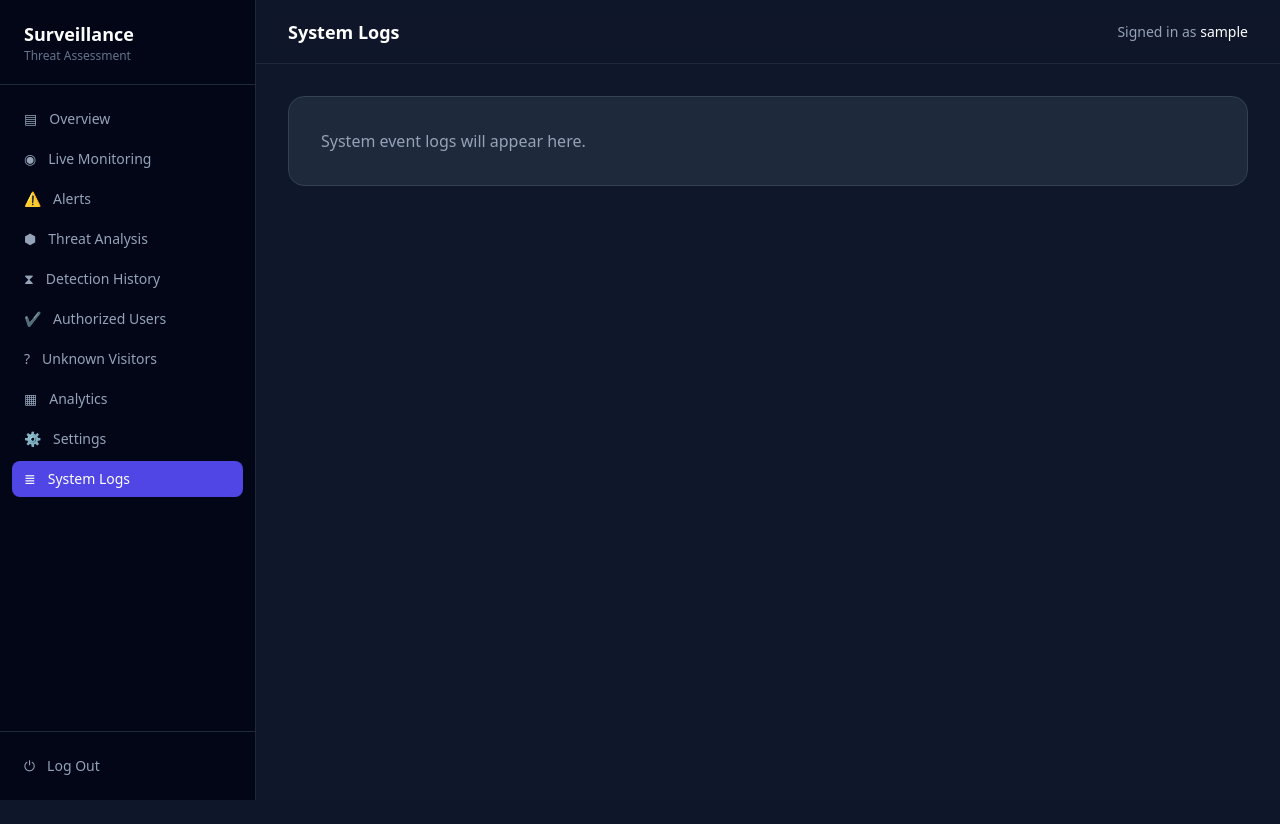
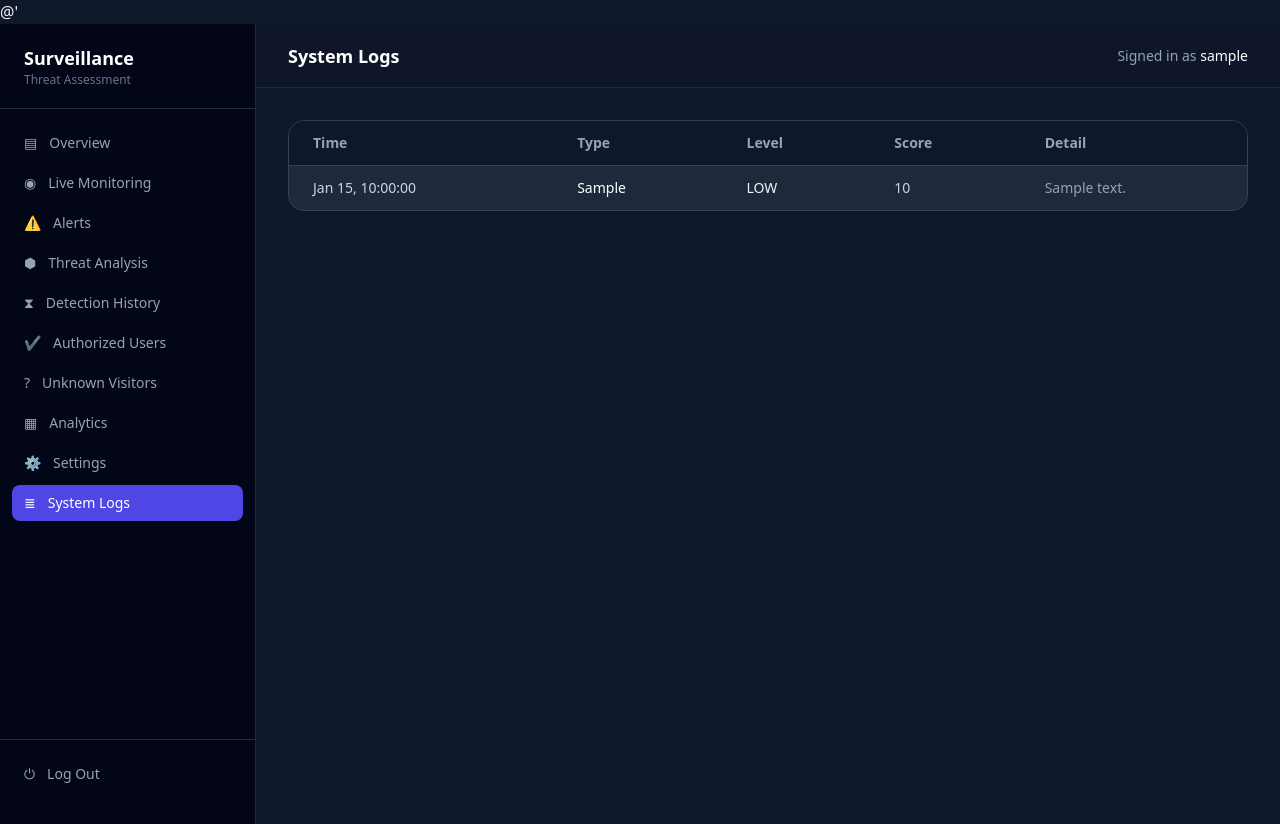
Before and after one commit to Nimisha8/surveillance-threat-assessment, a Django app: page /logs/ in a window 1280 px wide. Before the commit the page ends 800 px from the top, so only its background shows below. Run offline with Django 5.2, Linux system fonts and the light colour scheme; a user stored in the database is signed in; tables that the repository leaves empty hold one stand-in row (values such as "Sample post"); some libraries are stand-ins or nearby versions.

Commit message:
Add Phase 8: event logging and differentiated dashboard views

```diff
--- a/templates/logs.html
+++ b/templates/logs.html
@@ -1,8 +1,33 @@
-{% extends 'base.html' %}
+@'
+{% extends "base.html" %}
 {% block title %}System Logs{% endblock %}
 {% block page_title %}System Logs{% endblock %}
 {% block content %}
-<div class="bg-slate-800 border border-slate-700 rounded-2xl p-8 text-slate-400">
-  System event logs will appear here.
+<div class="bg-slate-800 border border-slate-700 rounded-2xl overflow-hidden">
+  <table class="w-full text-sm">
+    <thead class="bg-slate-900 text-slate-400">
+      <tr>
+        <th class="text-left px-6 py-3">Time</th>
+        <th class="text-left px-6 py-3">Type</th>
+        <th class="text-left px-6 py-3">Level</th>
+        <th class="text-left px-6 py-3">Score</th>
+        <th class="text-left px-6 py-3">Detail</th>
+      </tr>
+    </thead>
+    <tbody>
+      {% for e in events %}
+      <tr class="border-t border-slate-700">
+        <td class="px-6 py-3 text-slate-300">{{ e.created_at|date:"M d, H:i:s" }}</td>
+        <td class="px-6 py-3 text-white">{{ e.event_type }}</td>
+        <td class="px-6 py-3">{{ e.level }}</td>
+        <td class="px-6 py-3 text-slate-300">{{ e.score }}</td>
+        <td class="px-6 py-3 text-slate-400">{{ e.detail }}</td>
+      </tr>
+      {% empty %}
+      <tr><td colspan="5" class="px-6 py-8 text-center text-slate-500">No events yet.</td></tr>
+      {% endfor %}
+    </tbody>
+  </table>
 </div>
 {% endblock %}
+'@ | Set-Content -Path templates\logs.html -Encoding utf8
--- a/useraccounts/views.py
+++ b/useraccounts/views.py
@@ -14,30 +14,38 @@ def dashboard(request):
     }
     return render(request, "dashboard.html", ctx)
 
+
 @login_required
 def live_monitoring(request):
     return render(request, "live.html")
+
 
 @login_required
 def alerts(request):
     return render(request, "alerts.html", {"events": Event.objects.all()[:50]})
 
+
 @login_required
 def threats(request):
-    return render(request, "threats.html", {"events": Event.objects.all()[:50]})
+    events = Event.objects.filter(level__in=["HIGH", "CRITICAL"])[:50]
+    return render(request, "threats.html", {"events": events})
+
 
 @login_required
 def history(request):
     return render(request, "history.html", {"events": Event.objects.all()[:100]})
 
+
 @login_required
 def authorized_users(request):
     return render(request, "authorized.html", {"users": AuthorizedUser.objects.all()})
+
 
 @login_required
 def unknown_visitors(request):
     events = Event.objects.filter(event_type="Unknown Visitor")[:50]
     return render(request, "unknown.html", {"events": events})
+
 
 @login_required
 def analytics(request):
@@ -48,10 +56,12 @@ def analytics(request):
         "unattended": Event.objects.filter(event_type="Unattended Object").count(),
     })
 
+
 @login_required
 def settings_page(request):
     return render(request, "settings.html")
 
+
 @login_required
 def system_logs(request):
     return render(request, "logs.html", {"events": Event.objects.all()[:100]})
```
Also changed, not shown: templates/history.html (+28 -3 lines), templates/threats.html (+28 -3 lines), templates/unknown.html (+12 -3 lines).
